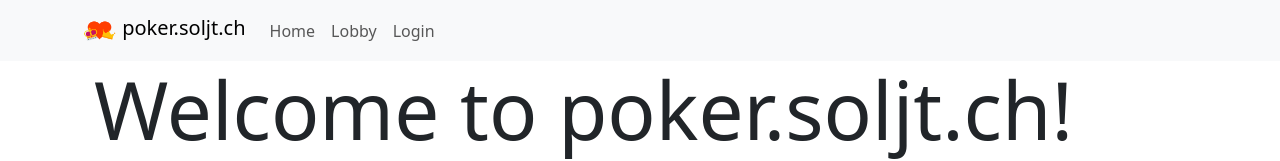
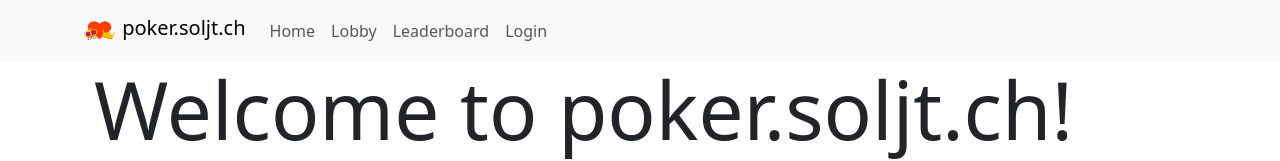
Before and after one commit to soljt/poker-app, a React (Vite) app in the folder frontend/: page / in a window 1280 px wide. Shown: the top 161 px of the page. Built offline with nearby package versions, Linux system fonts and the light colour scheme; no server answers.

Commit message:
added leaderboard to navbar

```diff
--- a/frontend/src/components/Navbar.tsx
+++ b/frontend/src/components/Navbar.tsx
@@ -88,6 +88,13 @@ function NavbarComponent() {
                 Admin
               </Nav.Link>
             )}
+            <Nav.Link
+              onClick={() => {
+                navigate("/leaderboard");
+              }}
+            >
+              Leaderboard
+            </Nav.Link>
             {isLoggedIn() ? (
               <Nav.Link onClick={logout}>Logout</Nav.Link>
             ) : (
```
